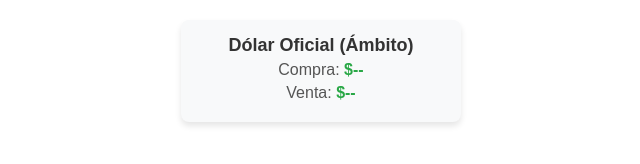
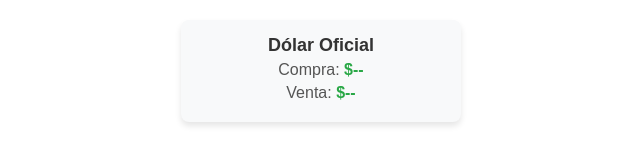
Before and after one commit to MktRDPrinter/dolar-ambito, a plain HTML site: page index.html in a window 1280 px wide. Shown: the whole page, without its empty margins (319-959 px from the left). Drawn offline with Linux system fonts and the light colour scheme; no server answers.

Commit message:
Update index.html

```diff
--- a/index.html
+++ b/index.html
@@ -9,7 +9,7 @@
 <body>
 
   <div class="cotizacion-container">
-    <h2>Dólar Oficial (Ámbito)</h2>
+    <h2>Dólar Oficial</h2>
     <p>Compra: <span id="compra">$--</span></p>
     <p>Venta: <span id="venta">$--</span></p>
   </div>
```
